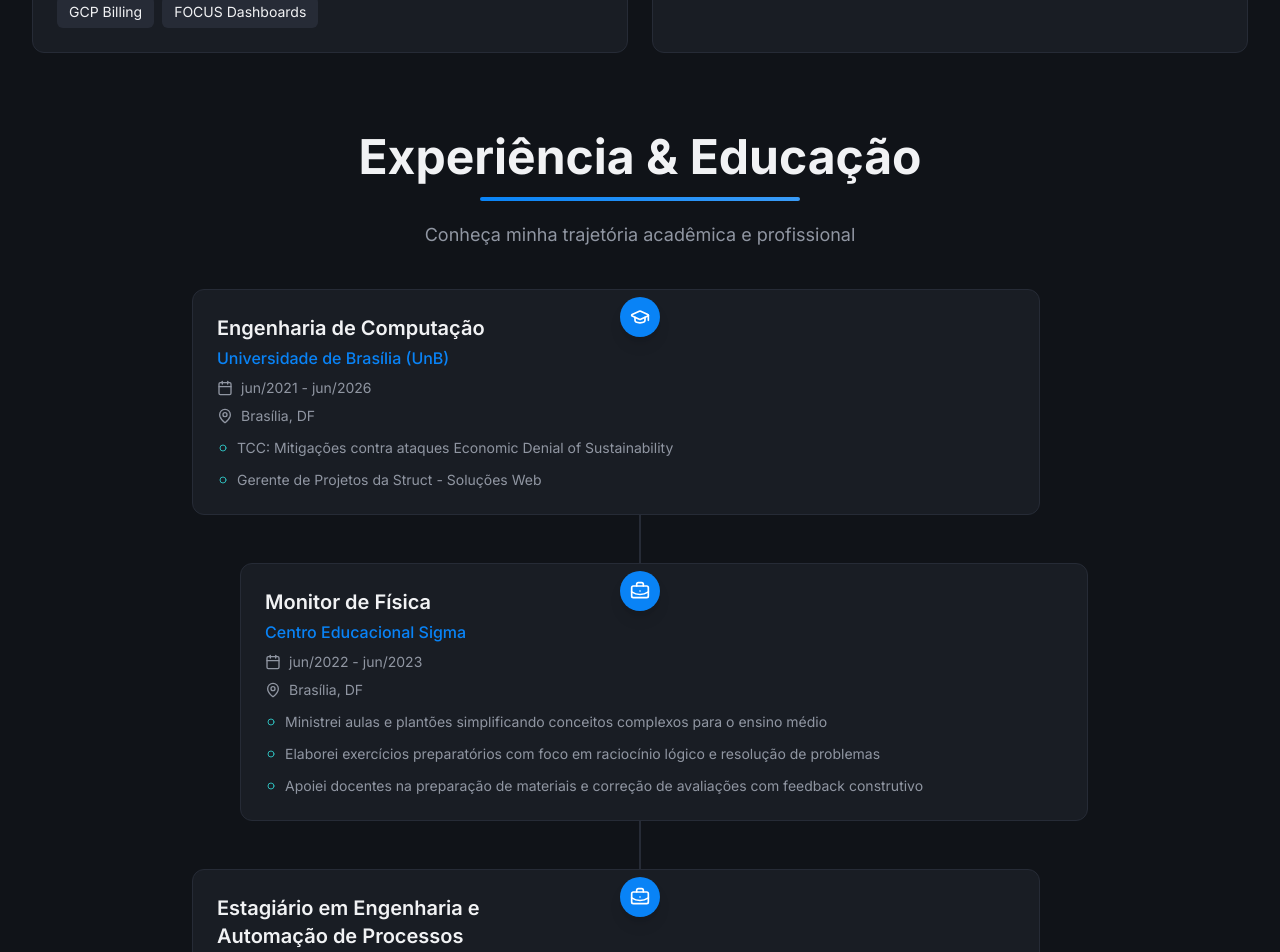
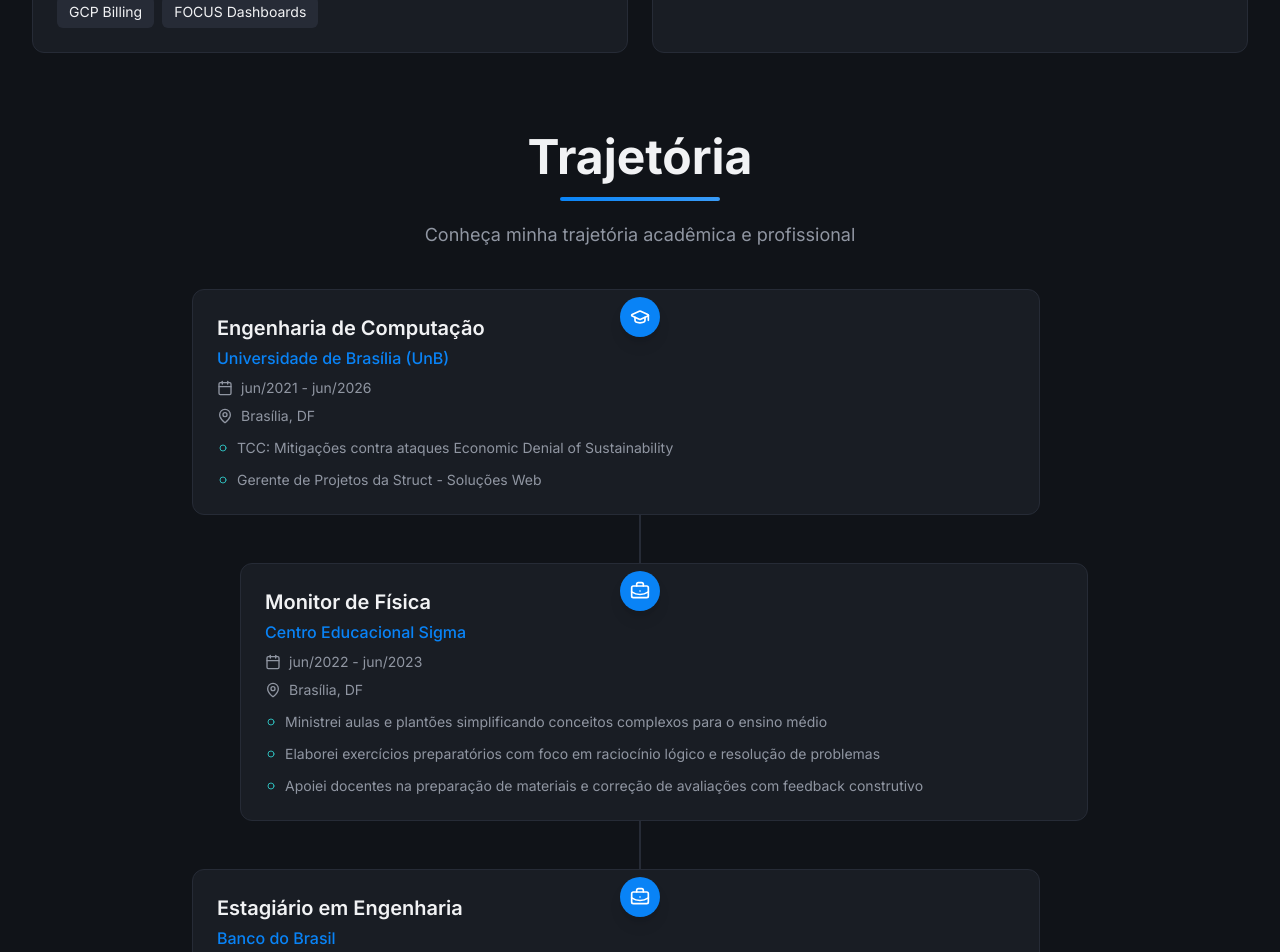
Before and after one commit to Henrique-Givisiez/Portfolio-Pessoal, a Next.js app: page / in a window 1280 px wide. Shown: the part 3140-4092 px from the top of the page. Built offline with nearby package versions, Linux system fonts and the light colour scheme; no server answers.

Commit message:
fix: update experience section titles and adjust styling for consistency

```diff
--- a/src/app/_components/Experience.tsx
+++ b/src/app/_components/Experience.tsx
@@ -44,7 +44,7 @@
             <h2 className="text-4xl md:text-5xl font-bold mb-4">
               {t("experience.title")}
             </h2>
-            <div className="w-80 h-1 gradient-primary mx-auto rounded-full mb-5" />
+            <div className="w-40 h-1 gradient-primary mx-auto rounded-full mb-5" />
             <p className="text-lg text-muted-foreground max-w-2xl mx-auto">
               {t("experience.lead")}
             </p>
--- a/src/i18n/dictionaries/en.tsx
+++ b/src/i18n/dictionaries/en.tsx
@@ -176,7 +176,7 @@
     },
   },
 },experience: {
-  title: "Experience & Education",
+  title: "Journey",
   lead: "A quick look at my academic and professional journey",
 
   items: {
@@ -206,7 +206,7 @@
     },
 
     bb_intern: {
-      title: "Process Engineering & Automation Intern",
+      title: "Engineering Intern",
       organization: "Banco do Brasil",
       period: "jun/2023 - feb/2025",
       location: "Brasília, Brazil",
--- a/src/i18n/dictionaries/pt.tsx
+++ b/src/i18n/dictionaries/pt.tsx
@@ -181,7 +181,7 @@
     },
   },
 },experience: {
-  title: "Experiência & Educação",
+  title: "Trajetória",
   lead: "Conheça minha trajetória acadêmica e profissional",
 
   items: {
@@ -211,7 +211,7 @@
     },
 
     bb_intern: {
-      title: "Estagiário em Engenharia e Automação de Processos",
+      title: "Estagiário em Engenharia",
       organization: "Banco do Brasil",
       period: "jun/2023 - fev/2025",
       location: "Brasília, DF",
```
